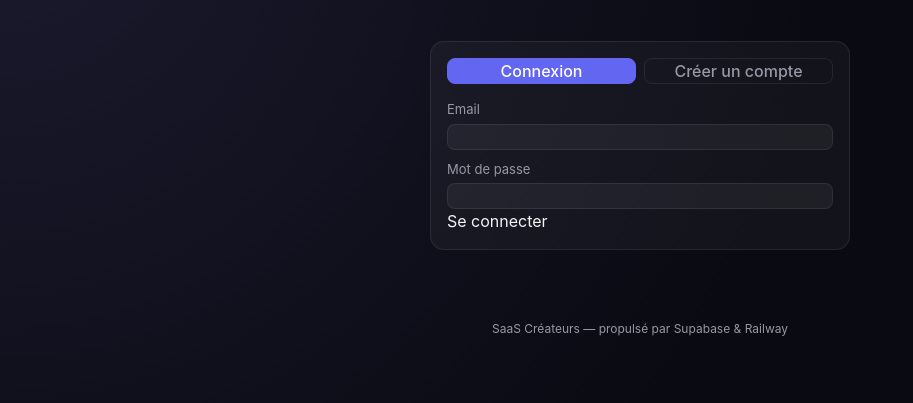
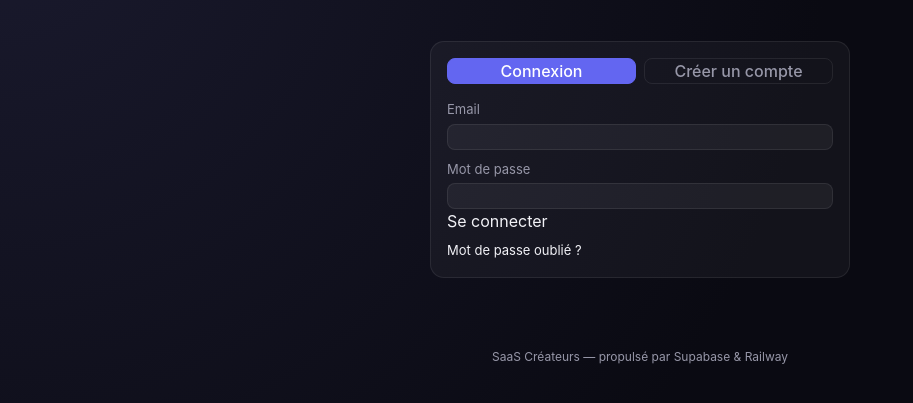
Before and after one commit to farabougou/Saas-createur-frontend, a website: page public/index.html in a window 1280 px wide. Shown: the part 101-504 px from the top of the page, without its empty margins (0-913 px from the left). Drawn offline with nearby package versions, Linux system fonts and the light colour scheme.

Commit message:
Add 'Forgot Password' link to login form
Added a link for forgotten password in the login form.

```diff
--- a/public/index.html
+++ b/public/index.html
@@ -33,6 +33,7 @@
           <label>Mot de passe</label>
           <input type="password" id="login-password" required />
           <button type="submit">Se connecter</button>
+          <p style="margin-top:8px;font-size:13px;"><a href="#" id="link-forgot-password">Mot de passe oublié ?</a></p>
         </form>
 
         <form id="form-signup" class="hidden">
```
